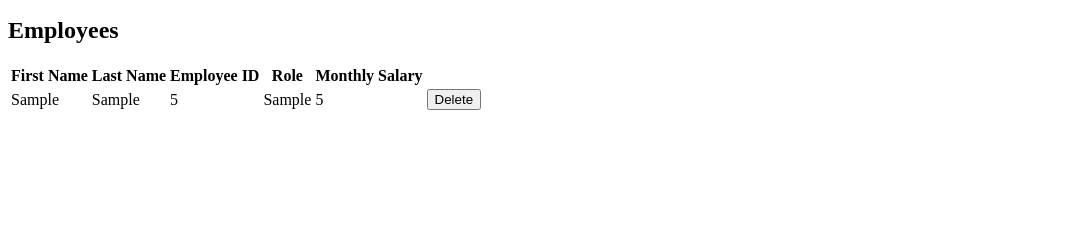
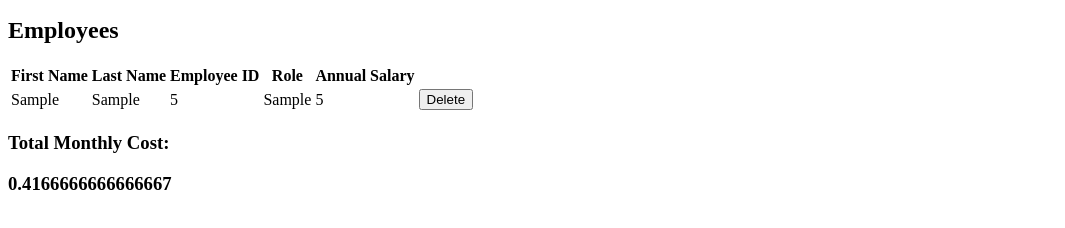
Before and after one commit to fowziaelmi/cullen-salary-calculator-, a plain HTML site: page index.html in a window 1280 px wide. Both pictures are taken after typing "Sample", "Sample", "5", "Sample", "5" into the empty fields and a click on the input "Submit". Shown: the part 162-390 px from the top of the page, without its empty margins (0-1065 px from the left). Drawn offline with Linux system fonts and the light colour scheme.

Commit message:
added annual cost function and appended to the DOM

```diff
--- a/index.html
+++ b/index.html
@@ -51,10 +51,13 @@
         <th>Last Name</th>
         <th>Employee ID</th>
         <th>Role</th>
-        <th>Monthly Salary</th>
+        <th>Annual Salary</th>
       </tr>
     </thead>
     <tbody id="employeeDataTable"></tbody>
   </table>
+  <h3>Total Monthly Cost:</h3>
+  <h3 id="totalCost"></h3>
+
   <body></body>
 </html>
--- a/salarycalculator.js
+++ b/salarycalculator.js
@@ -4,6 +4,7 @@ function onReady() {
   console.log('im ready');
 }
 let employeeData = [];
+
 // When submit button is pressed, it will take the input.
 //Store input into an array
 $(document).on('click', '#addItemButton', onAddItem);
@@ -12,6 +13,13 @@ $(document).on('click', '#deleteBtn', onDeleteItem);
 // Create a function that deletes the employee information when delete button is clicked
 function onDeleteItem() {
   console.log('in delete item');
+
+  for (i in employeeData) {
+    if (employeeData[i].employeeId === Number(this.value)) {
+      employeeData.splice(i, 1);
+      $(this).closest(`tr`).empty();
+    }
+  }
 }
 
 function onAddItem() {
@@ -22,17 +30,17 @@ function onAddItem() {
 
   let firstName = $('#firstNameInput').val();
   let lastName = $('#lastNameInput').val();
-  let employeeId = $('#idInput').val();
+  let employeeId = Number($('#idInput').val());
   let role = $('#roleInput').val();
-  let monthlySalary = $('#monthlySalaryInput').val();
+  let monthlySalary = Number($('#monthlySalaryInput').val());
 
   // create an item object
   let item = {
     firstName: firstName,
     lastName: lastName,
-    employeeId: Number(employeeId),
+    employeeId: employeeId,
     role: role,
-    monthlySalary: Number(monthlySalary),
+    monthlySalary: monthlySalary,
   };
 
   console.log('got and item', item);
@@ -46,6 +54,21 @@ function onAddItem() {
   $('#roleInput').val('');
   $('#monthlySalaryInput').val('');
   displayInDom();
+  sumMonthlyCost(employeeData);
+}
+
+//Calculate total monthly salary of all employees
+let totalSalary = 0;
+function sumMonthlyCost(anArray) {
+  console.log('in monthly cost');
+  let total = 0;
+  for (let i = 0; i < anArray.length; i++) {
+    total = total += anArray[i].monthlySalary / 12;
+  }
+  console.log(total);
+  let up = $('#totalCost');
+  up.empty(total);
+  up.append(total);
 }
 
 function displayInDom() {
@@ -54,14 +77,14 @@ function displayInDom() {
   let el = $('#employeeDataTable');
   el.empty();
 
-  for (let info of employeeData) {
+  for (info of employeeData) {
     el.append(`<tr>
     <td>${info.firstName} </td>
     <td>${info.lastName} </td>
     <td>${info.employeeId} </td>
     <td>${info.role} </td>
     <td> ${info.monthlySalary}</td>
-    <td> <button id="deleteBtn"> Delete </button> </td>
+    <td> <button id="deleteBtn" value="${info.employeeId}"> Delete </button> </td>
 
 
     </tr>`);
```
Also changed, not shown: 1 other file.
